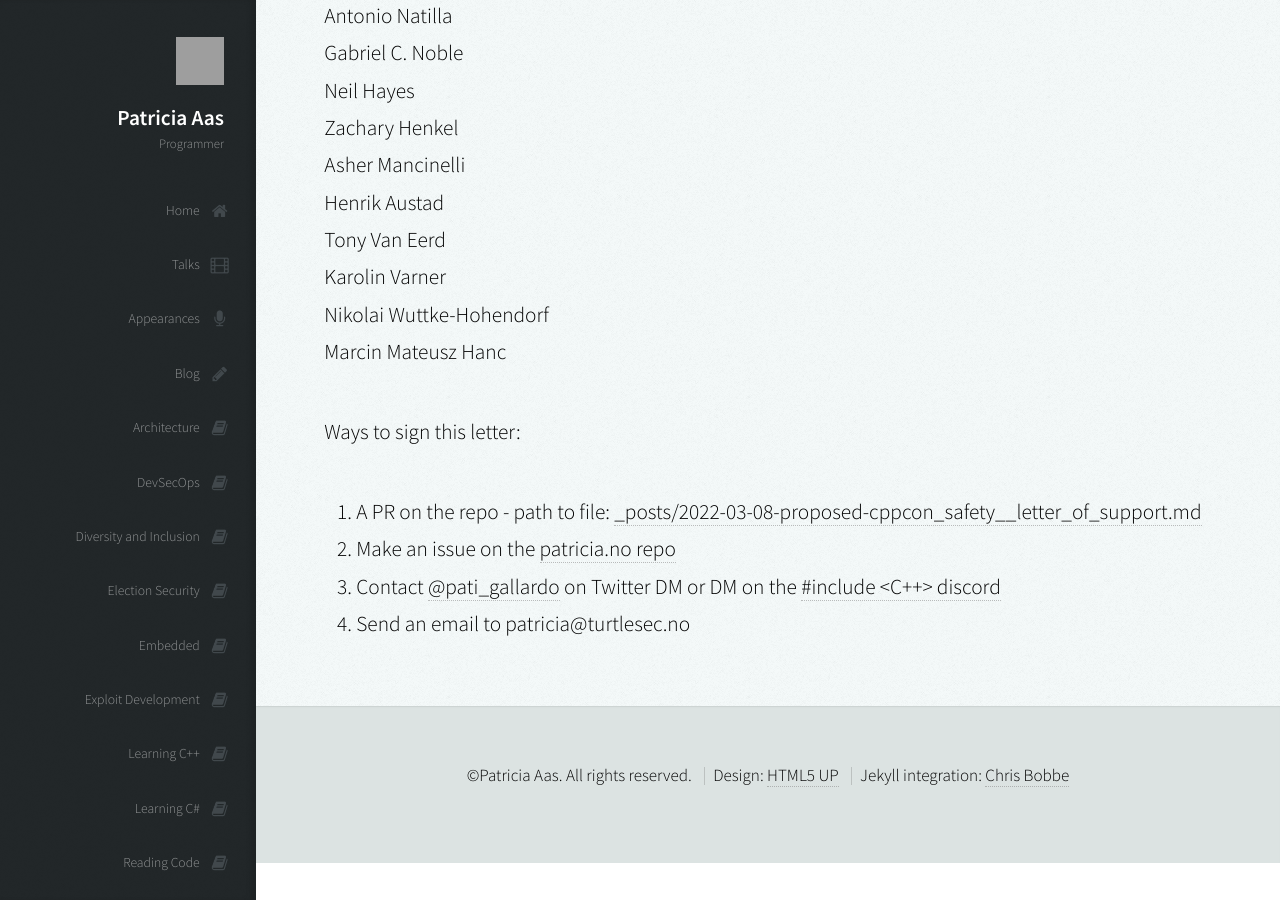
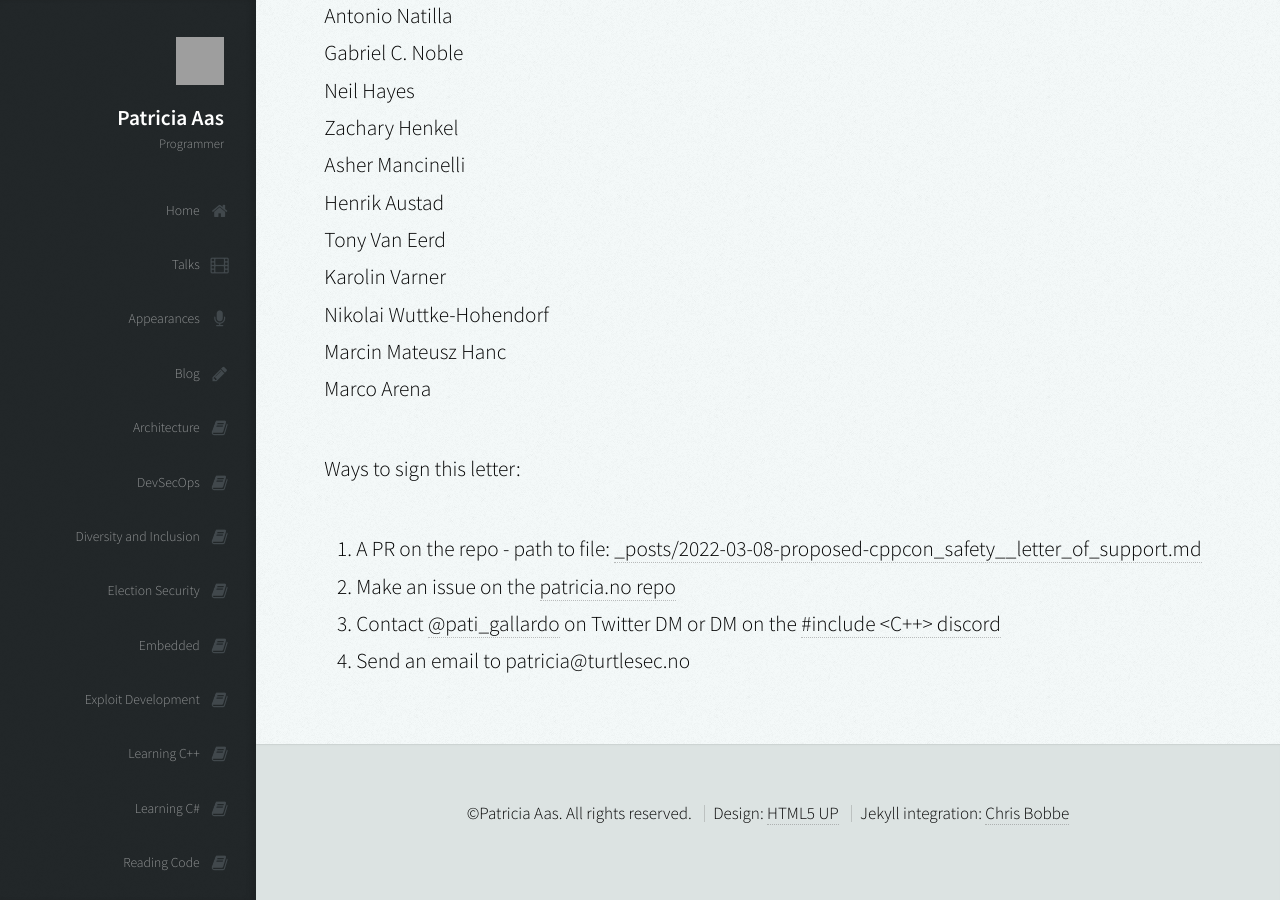
Before and after one commit to patricia-gallardo/patricia-gallardo.github.io, a Jekyll site: the page built from _posts/2022-03-08-proposed-cppcon_safety__letter_of_support.md, in a window 1280 px wide and 900 px high, scrolled down 4589 px. Built offline with Jekyll 4.4.1, drawn with Linux system fonts in a browser that asks for light colours; nearby versions of some CDN libraries; grey boxes are pictures that could not be loaded.

Commit message:
Update 2022-03-08-proposed-cppcon_safety__letter_of_support.md

```diff
--- a/_posts/2022-03-08-proposed-cppcon_safety__letter_of_support.md
+++ b/_posts/2022-03-08-proposed-cppcon_safety__letter_of_support.md
@@ -131,6 +131,7 @@ Tony Van Eerd <br>
 Karolin Varner <br>
 Nikolai Wuttke-Hohendorf <br>
 Marcin Mateusz Hanc <br>
+Marco Arena <br>
 
 
 Ways to sign this letter:
```
